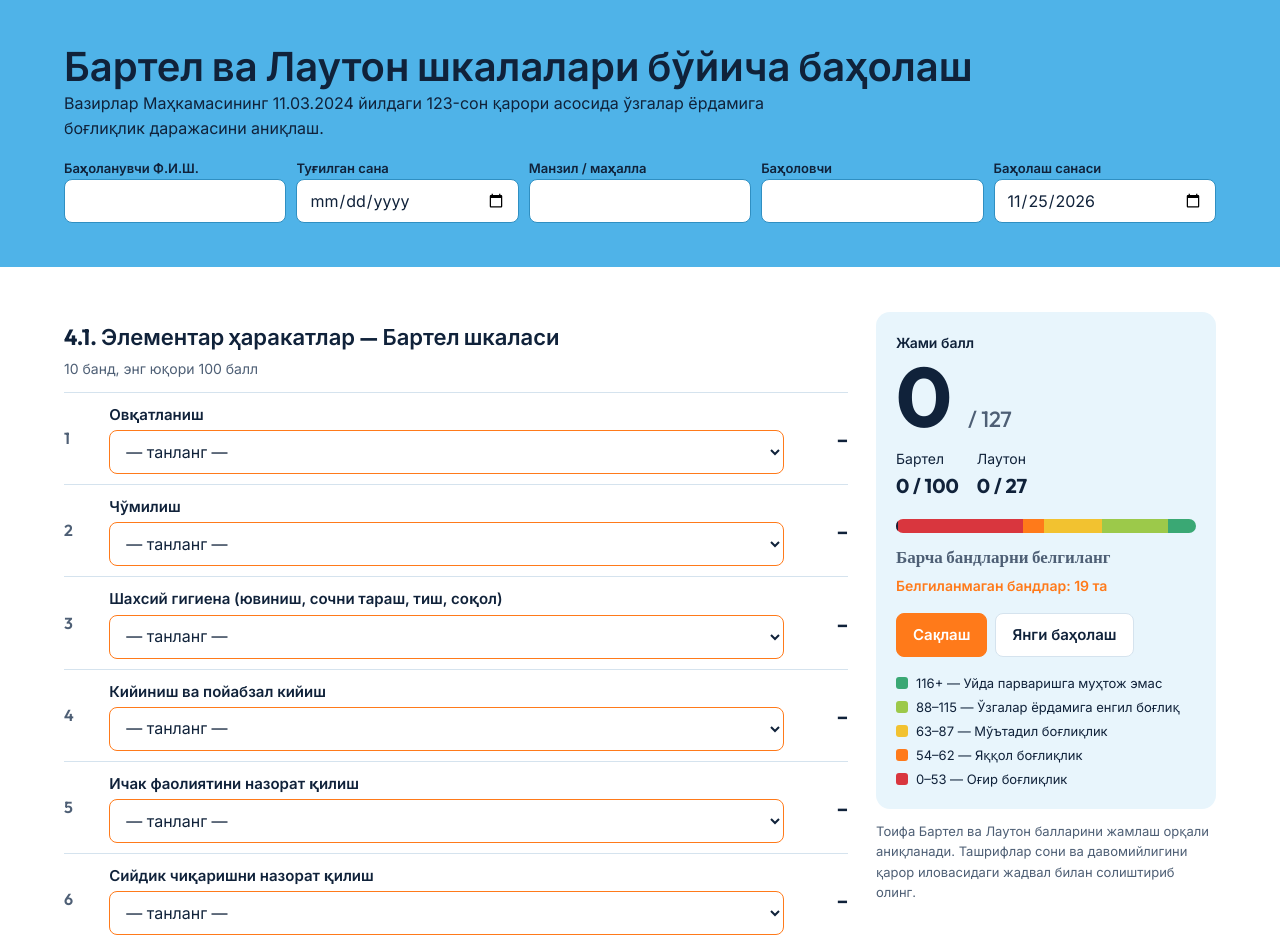
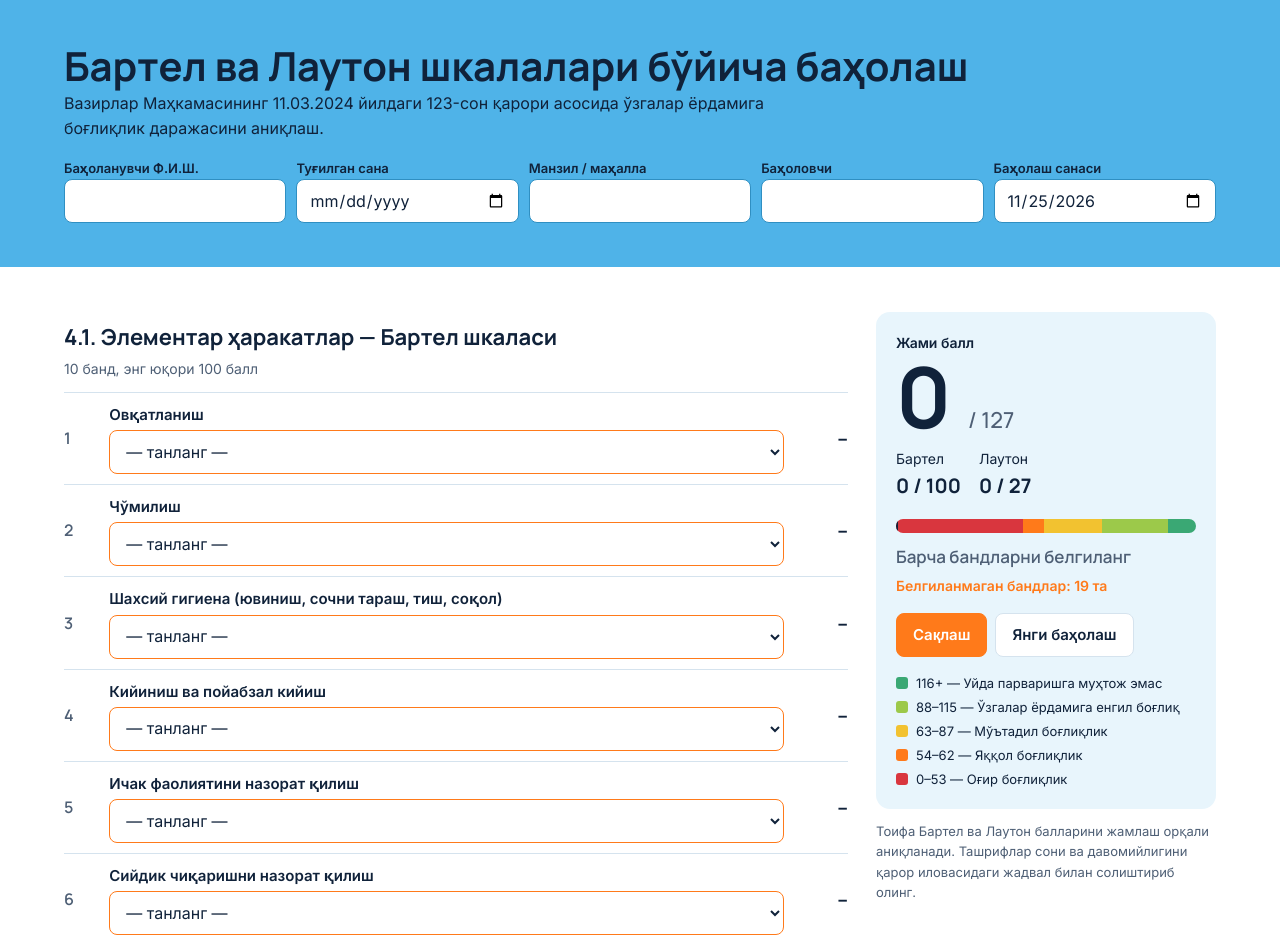
Before and after one commit to Lazizjonov/lazizjonov.uz, a plain HTML site: page dist/bartel-lauton/index.html in a window 1280 px wide. Shown: the top 938 px of the page. Drawn offline with Linux system fonts and the light colour scheme.

Commit message:
Bartel–Lawton: use Cyrillic-capable heading font

```diff
--- a/dist/bartel-lauton/index.html
+++ b/dist/bartel-lauton/index.html
@@ -5,18 +5,18 @@
 <meta name="viewport" content="width=device-width,initial-scale=1">
 <title>Бартел ва Лаутон баҳолаш</title>
 <link rel="preconnect" href="https://fonts.googleapis.com">
-<link href="https://fonts.googleapis.com/css2?family=Outfit:wght@500;600;700&family=Inter:wght@400;500;600&display=swap" rel="stylesheet">
+<link href="https://fonts.googleapis.com/css2?family=Manrope:wght@500;600;700;800&family=Inter:wght@400;500;600&display=swap" rel="stylesheet">
 <style>
 /* VOICE: calm clinical work tool for social workers, clear and fast
    IDEA: the paper assessment form (Илова, 4.1–4.2 бўлим) turned live
    PICTURE: big running total + category gauge beside the questions
-   COLOUR and TYPE: sky field, white, deep ink, orange for the verdict; Outfit + Inter
+   COLOUR and TYPE: sky field, white, deep ink, orange for the verdict; Manrope + Inter
    LAYOUT: band with person data, two-column form + sticky result, saved list below */
 :root{color-scheme:light dark;--bg:light-dark(#fff,#0b1726);--ink:light-dark(#10223a,#e7eef7);--mut:light-dark(#4e5f75,#9fb0c4);--sky:#4fb3e8;--sky2:light-dark(#e8f5fc,#13263b);--line:light-dark(#d5e3ee,#24384f);--acc:#ff7a1a;--card:light-dark(#fff,#0f1e31)}
 :root[data-theme=light]{color-scheme:light}:root[data-theme=dark]{color-scheme:dark}
 *{box-sizing:border-box;min-width:0}
 body{margin:0;background:var(--bg);color:var(--ink);font:16px/1.55 Inter,system-ui,sans-serif;overflow-x:clip}
-h1,h2,h3,.num{font-family:Outfit,Inter,sans-serif}
+h1,h2,h3,.num{font-family:Manrope,Inter,sans-serif}
 .band{padding:clamp(20px,3.5vw,48px) max(5vw,16px)}
 .top{background:var(--sky);color:#10223a}
 .top h1{margin:0 0 4px;font-size:clamp(26px,4vw,40px);line-height:1.05;text-wrap:balance}
@@ -30,20 +30,20 @@ input:focus-visible,select:focus-visible,button:focus-visible{outline:3px solid
 h2{font-size:22px;margin:8px 0 4px}
 .sub{color:var(--mut);margin:0 0 12px;font-size:14px}
 .q{display:grid;grid-template-columns:2.2em minmax(0,1fr) 3.4em;gap:10px;align-items:center;padding:10px 0;border-top:1px solid var(--line)}
-.q .n{font-family:Outfit;font-weight:600;color:var(--mut)}
+.q .n{font-family:Manrope,sans-serif;font-weight:600;color:var(--mut)}
 .q .t{font-weight:600;font-size:15px;margin-bottom:4px}
-.q .p{font-family:Outfit;font-weight:700;font-size:20px;text-align:right;white-space:nowrap}
+.q .p{font-family:Manrope,sans-serif;font-weight:700;font-size:20px;text-align:right;white-space:nowrap}
 .q.empty select{border-color:var(--acc)}
 .side{position:sticky;top:16px;align-self:start}
 .res{background:var(--sky2);border-radius:14px;padding:20px}
 .big{font-size:clamp(56px,9vw,84px);font-weight:700;line-height:1}
 .big small{font-size:22px;color:var(--mut);font-weight:500}
 .split{display:flex;gap:18px;margin:10px 0 14px;font-size:14px}
-.split b{font-family:Outfit;font-size:20px;display:block}
+.split b{font-family:Manrope,sans-serif;font-size:20px;display:block}
 .gauge{display:flex;height:14px;border-radius:7px;overflow:hidden;position:relative;margin:18px 0 6px}
 .gauge span{height:100%}
 .mark{position:absolute;top:-6px;width:4px;height:26px;background:var(--ink);border-radius:2px;transition:left .3s}
-.cat{font-family:Outfit;font-size:22px;font-weight:600;margin:14px 0 4px;line-height:1.2}
+.cat{font-family:Manrope,sans-serif;font-size:22px;font-weight:600;margin:14px 0 4px;line-height:1.2}
 .cat.pending{color:var(--mut);font-size:17px}
 .visit{font-size:14px;color:var(--mut)}
 .warn{color:var(--acc);font-size:14px;font-weight:600;margin-top:8px}
```
